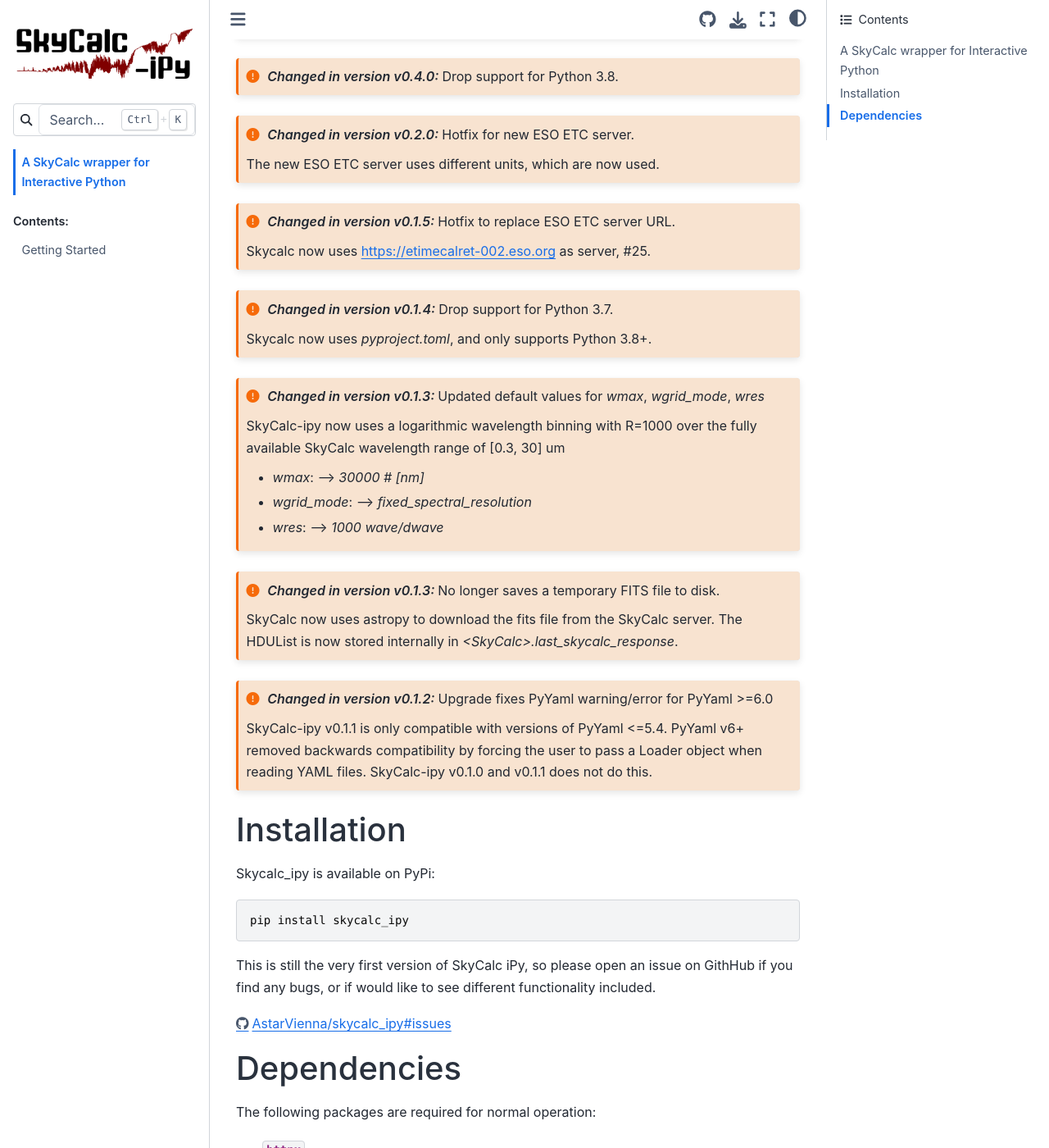
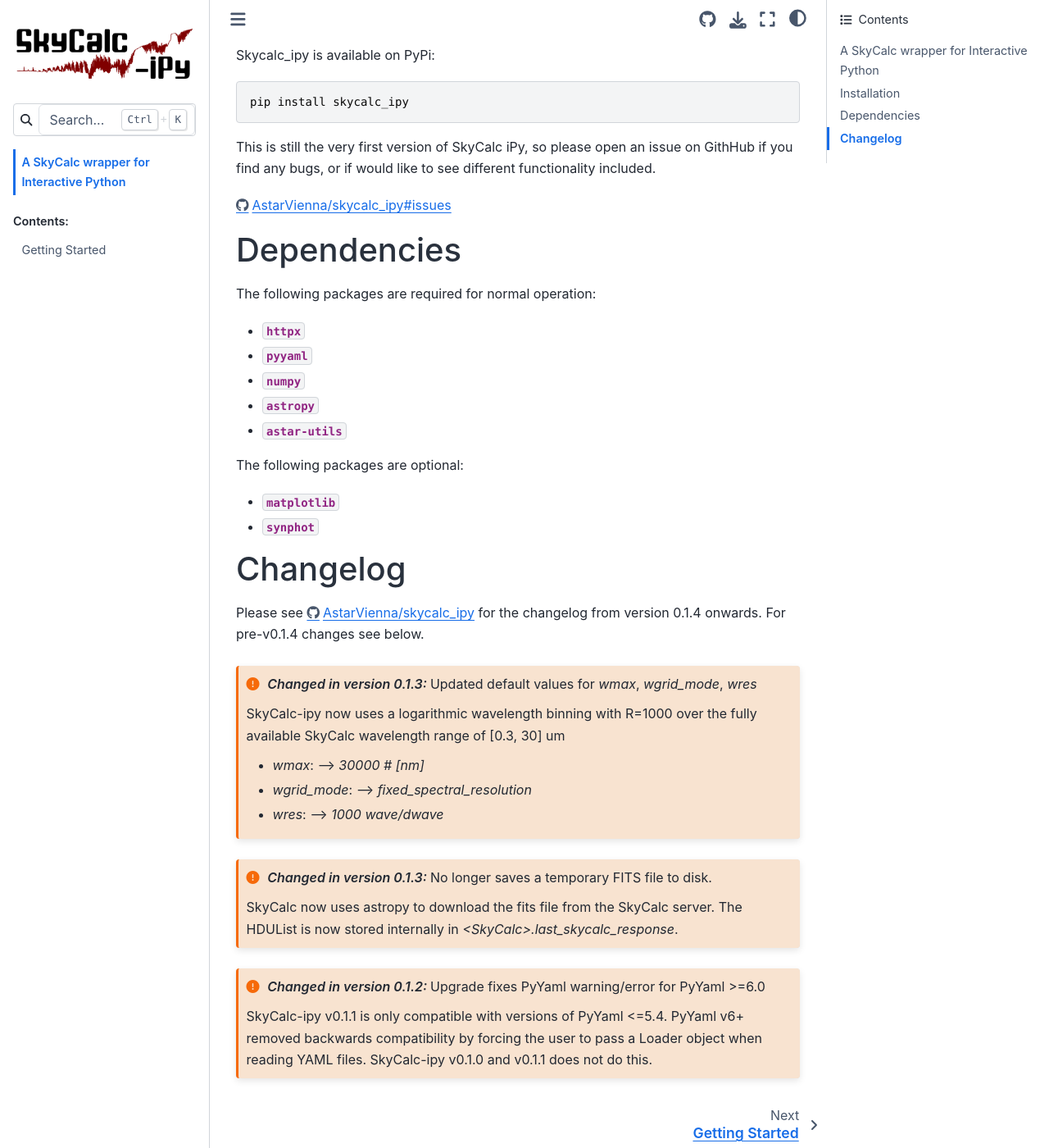
Before and after one commit to AstarVienna/skycalc_ipy, a Sphinx documentation site: the page built from docs/source/index.rst, in a window 1280 px wide and 1400 px high, scrolled down 806 px. Shown: the whole window at 82% size. Built offline with Sphinx 7.4.7 and the Sphinx Book theme 1.1.4, drawn with Linux system fonts in a browser that asks for light colours; pages that are not in the unit, such as notebooks, are missing from menus.

Commit message:
Small docs improvements

```diff
--- a/docs/source/GettingStarted.rst
+++ b/docs/source/GettingStarted.rst
@@ -7,8 +7,8 @@
 SkyCalc_iPy is very basic. We start by making a :class:`SkyCalc`
 object::
 
-    >>> import skycalc_ipy
-    >>> skycalc = skycalc_ipy.SkyCalc()
+    >>> from skycalc_ipy import SkyCalc
+    >>> skycalc = SkyCalc()
 
 and then call the :meth:`.get_sky_spectrum()` method to get a default data set
 from the ESO SkyCalc server::
--- a/docs/source/index.rst
+++ b/docs/source/index.rst
@@ -34,60 +34,6 @@
    GettingStarted
    Reference API <reference/skycalc_ipy>
 
-.. versionchanged:: v0.5.0
-
-   Drop support for Python 3.9.
-
-.. versionchanged:: v0.4.0
-
-   Drop support for Python 3.8.
-
-.. versionchanged:: v0.2.0
-
-   Hotfix for new ESO ETC server.
-
-   The new ESO ETC server uses different units, which are now used.
-
-.. versionchanged:: v0.1.5
-
-   Hotfix to replace ESO ETC server URL.
-
-   Skycalc now uses https://etimecalret-002.eso.org as server, #25.
-
-.. versionchanged:: v0.1.4
-
-   Drop support for Python 3.7.
-
-   Skycalc now uses `pyproject.toml`, and only supports Python 3.8+.
-
-.. versionchanged:: v0.1.3
-
-   Updated default values for `wmax`, `wgrid_mode`, `wres`
-
-   SkyCalc-ipy now uses a logarithmic wavelength binning with R=1000 over the
-   fully available SkyCalc wavelength range of [0.3, 30] um
-
-   - `wmax`: --> `30000  # [nm]`
-   - `wgrid_mode`: --> `fixed_spectral_resolution`
-   - `wres`: --> `1000  wave/dwave`
-
-.. versionchanged:: v0.1.3
-
-   No longer saves a temporary FITS file to disk.
-
-   SkyCalc now uses astropy to download the fits file from the SkyCalc server.
-   The HDUList is now stored internally in `<SkyCalc>.last_skycalc_response`.
-
-.. versionchanged:: v0.1.2
-
-   Upgrade fixes PyYaml warning/error for PyYaml >=6.0
-
-   SkyCalc-ipy v0.1.1 is only compatible with versions of PyYaml <=5.4.
-   PyYaml v6+ removed backwards compatibility by forcing the user to pass a
-   Loader object when reading YAML files. SkyCalc-ipy v0.1.0 and v0.1.1 does
-   not do this.
-
-
 Installation
 ------------
 
@@ -117,3 +63,36 @@
 
 * :mod:`matplotlib`
 * :mod:`synphot`
+
+Changelog
+---------
+
+Please see https://github.com/AstarVienna/skycalc_ipy/releases for the changelog
+from version 0.1.4 onwards. For pre-v0.1.4 changes see below.
+
+.. versionchanged:: 0.1.3
+
+   Updated default values for `wmax`, `wgrid_mode`, `wres`
+
+   SkyCalc-ipy now uses a logarithmic wavelength binning with R=1000 over the
+   fully available SkyCalc wavelength range of [0.3, 30] um
+
+   - `wmax`: --> `30000  # [nm]`
+   - `wgrid_mode`: --> `fixed_spectral_resolution`
+   - `wres`: --> `1000  wave/dwave`
+
+.. versionchanged:: 0.1.3
+
+   No longer saves a temporary FITS file to disk.
+
+   SkyCalc now uses astropy to download the fits file from the SkyCalc server.
+   The HDUList is now stored internally in `<SkyCalc>.last_skycalc_response`.
+
+.. versionchanged:: 0.1.2
+
+   Upgrade fixes PyYaml warning/error for PyYaml >=6.0
+
+   SkyCalc-ipy v0.1.1 is only compatible with versions of PyYaml <=5.4.
+   PyYaml v6+ removed backwards compatibility by forcing the user to pass a
+   Loader object when reading YAML files. SkyCalc-ipy v0.1.0 and v0.1.1 does
+   not do this.
```
